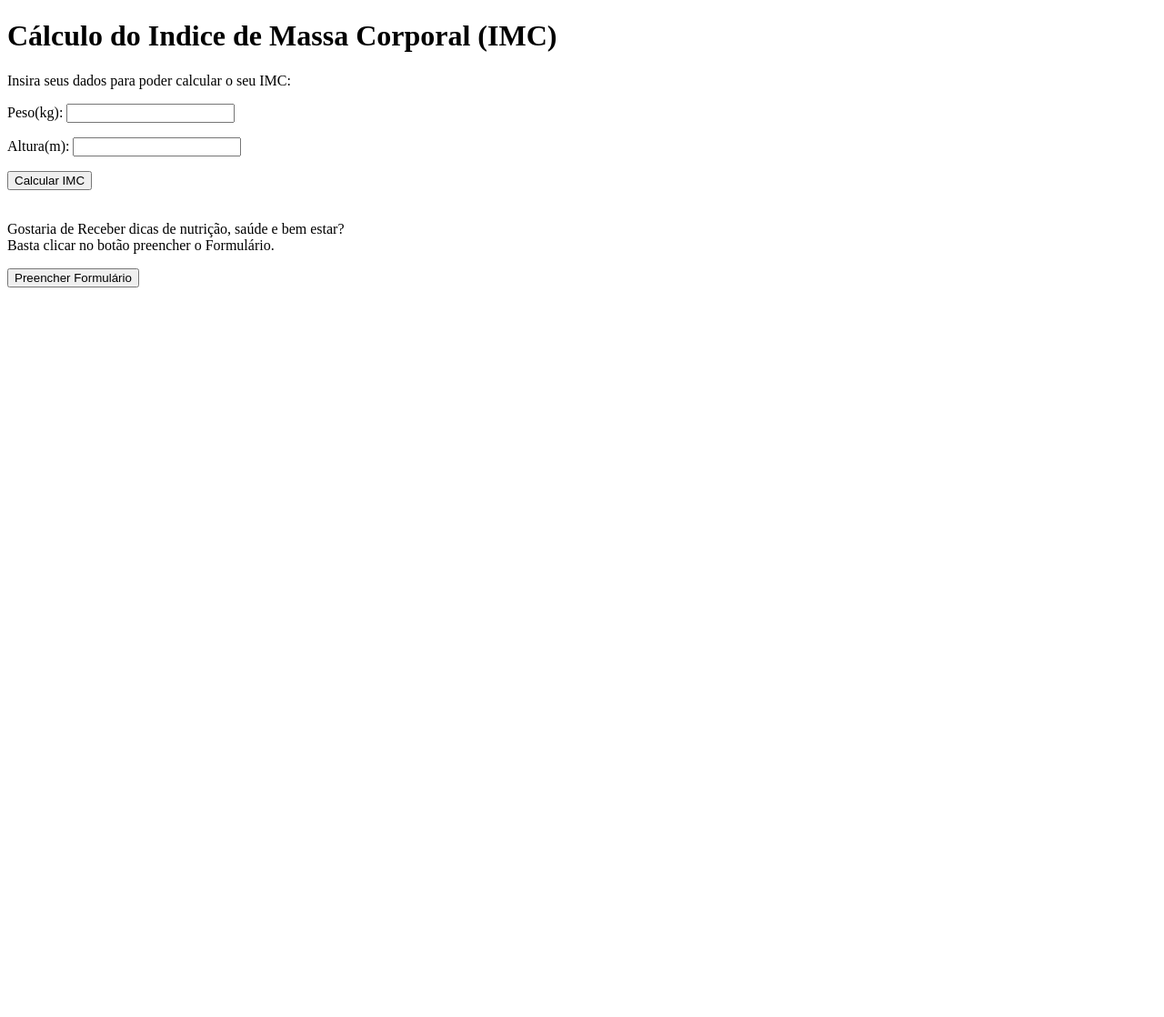
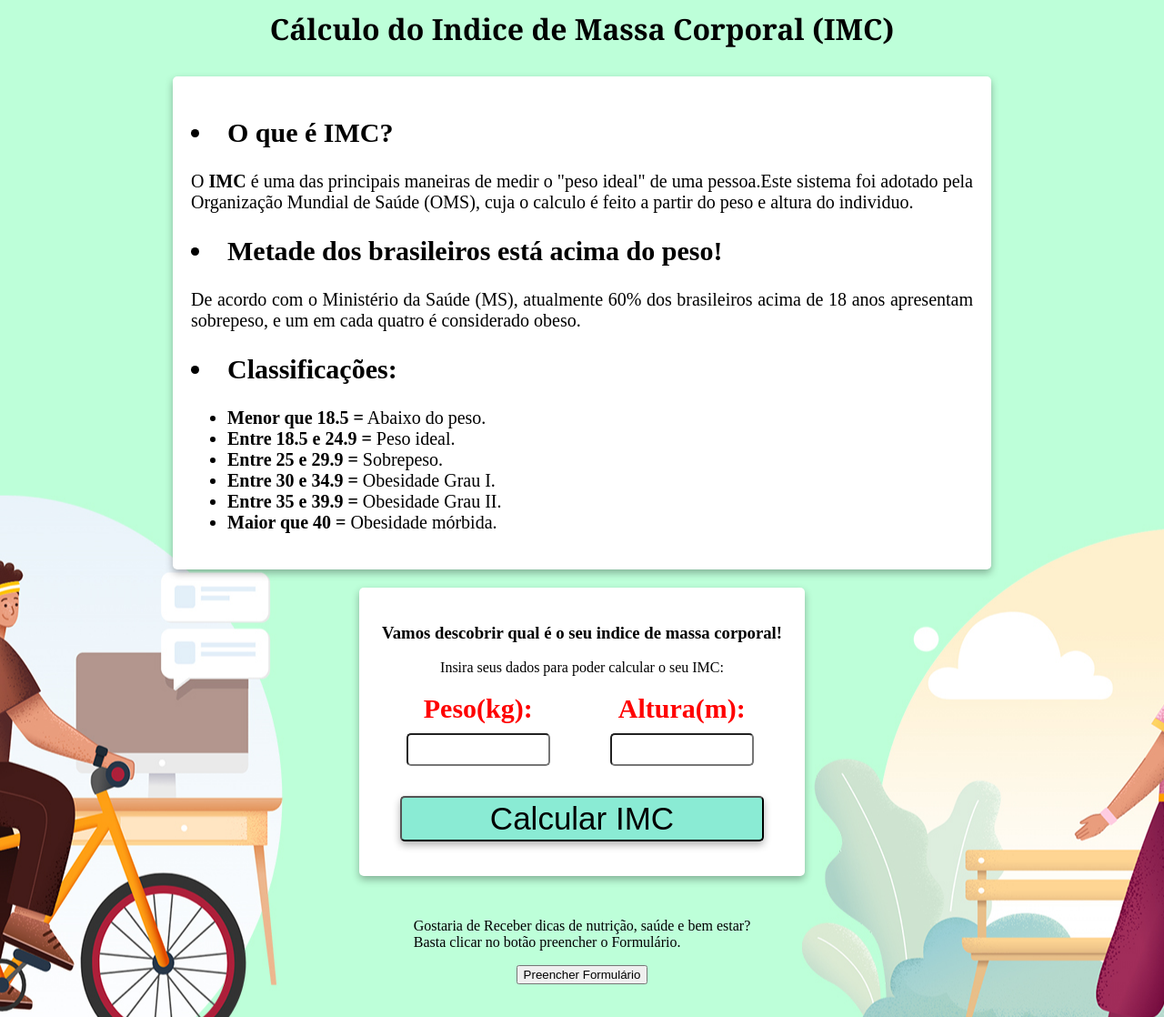
Before and after one commit to Gabriel-Perin99/Aplica-o-Web, a plain HTML site: page index.html in a window 1280 px wide. Shown: the whole page at 91% size. Before the commit the page ends 800 px from the top, so only its background shows below. Drawn offline with Linux system fonts and the light colour scheme.

Commit message:
Add css stage 1 for test

```diff
--- a/Styles/style.css
+++ b/Styles/style.css
@@ -1,3 +1,99 @@
-#form{
+#form {
     display: none;
 }
+
+body {
+    background-image: url(/img/background.jpg);
+    background-repeat: no-repeat;
+    background-position: center;
+    background-size: auto;
+    background-attachment:fixed;
+    background-color: #bdffd8;
+    display: flex;
+    flex-direction: column;
+    justify-content: center;
+    align-items: center;
+    margin-top: 20px;
+    margin: 0 auto;
+    max-width: 900px;
+    max-height: fit-content;
+
+}
+
+#titulo {
+    color: black;
+    box-shadow: 5%;
+    margin-top: 10px;
+    border: 3px black;
+    border-radius: 5px;
+    text-align: center;
+    font-family: Georgia, 'Times New Roman', Times, serif;
+
+
+}
+
+.introducao {
+
+    margin-top: 10px;
+    background-color: white;
+    box-shadow: 0 4px 8px rgba(0, 0, 0, 0.3);
+    padding: 20px;
+    border-radius: 5px;
+    text-align: justify;
+    font-size: 20px;
+
+}
+
+.input {
+
+    max-width: 450px;
+    margin-top: 20px;
+    background-color: white;
+    box-shadow: 0 4px 8px rgba(0, 0, 0, 0.3);
+    border-radius: 5px;
+    text-align: center;
+    padding: 20px;
+
+}
+
+th{
+    color: red;
+    font-size: 30px;
+}
+
+#altura,#peso{
+    margin-top: 10px;
+    width: 150px;
+    height: 30px;
+    font-size: 30px;
+    border-radius: 5px;
+}
+
+.btn{
+    margin-top: 30px;
+    width: 400px;
+    height: 50px;
+    background-color: #8AEBD4;
+    box-shadow: 0 4px 8px rgba(0, 0, 0, 0.3);
+    border-radius: 5px;
+    font-size: 35px;
+
+
+}
+.btn:hover{
+    background-color: #D4F086;
+
+}
+.btn:active{
+    background-color:#84F08D ;
+}
+
+#resultado{
+    margin-top: 30px;
+    background-color: white;
+    box-shadow: 0 4px 8px rgba(0, 0, 0, 0.3);
+    font-size: 30px;
+    max-width: 450px;
+    border-radius: 5px;
+
+}
--- a/index.html
+++ b/index.html
@@ -8,21 +8,38 @@
     <title>Calculadora IMC</title>
 </head>
 <body>
-    <div class="Introdução">
-        <h1>Cálculo do Indice de Massa Corporal (IMC)</h1>
-        <p>Insira seus dados para poder  calcular o seu IMC: </p>
+    <h1 id="titulo">Cálculo do Indice de Massa Corporal (IMC)</h1>
+    <div class="introducao">
+        <H2><li>O que é IMC?</li></H2>
+        <p>O <strong>IMC</strong> é uma das principais maneiras de medir o "peso ideal" de uma pessoa.Este sistema foi adotado pela Organização Mundial de Saúde (OMS),
+        cuja o calculo é feito a partir do peso e altura do individuo.</p>
+        <h2><li>Metade dos brasileiros está acima do peso!</li></h2>
+        <p>De acordo com o Ministério da Saúde (MS), atualmente 60% dos brasileiros acima de 18 anos apresentam sobrepeso, e um em cada quatro é considerado obeso. </p>
+        <h2><li>Classificações:</li></h2>
+        <ul>
+            <li><strong>Menor que 18.5 =</strong> Abaixo do peso.</li>
+            <li><strong>Entre 18.5 e 24.9 =</strong> Peso ideal.</li>
+            <li><strong>Entre 25 e 29.9 =</strong> Sobrepeso.</li>
+            <li><strong>Entre 30 e 34.9 =</strong> Obesidade Grau I.</li>
+            <li><strong>Entre 35 e 39.9 =</strong> Obesidade Grau II.</li>
+            <li><strong>Maior que 40 =</strong> Obesidade mórbida.</li>
+        </ul>
     </div>
     <div class="input">
-        <p>Peso(kg):
-            <input type="text" id="peso">
-        </p>
-        <p>Altura(m):
-            <input type="text" id="altura">
-        </p>
+        <h3>Vamos descobrir qual é o seu indice de massa corporal!</h3>
+        <p>Insira seus dados para poder  calcular o seu IMC: </p>
+        <table>
+            <th>Peso(kg):
+                <input type="text" id="peso">
+            </th>
+            <th>Altura(m):
+                <input type="text" id="altura">
+            </th>
+        </table>
+        <button type="button" class="btn" onclick="calImc()">Calcular IMC</button><br><br>
     </div>
-    <div class="button">
-        <button type="button" onclick="calImc()">Calcular IMC</button><br><br>
-    </div>
+
+
     <div id="resultado"></div>
     <p>
         Gostaria de Receber dicas de nutrição, saúde e bem estar?<br>
```
Also changed, not shown: Partials/infos.html (+12 -6 lines), img/background.jpg (added), img/sapiens (1).png (added), img/sapiens (2).png (added), img/sapiens.png (added).
